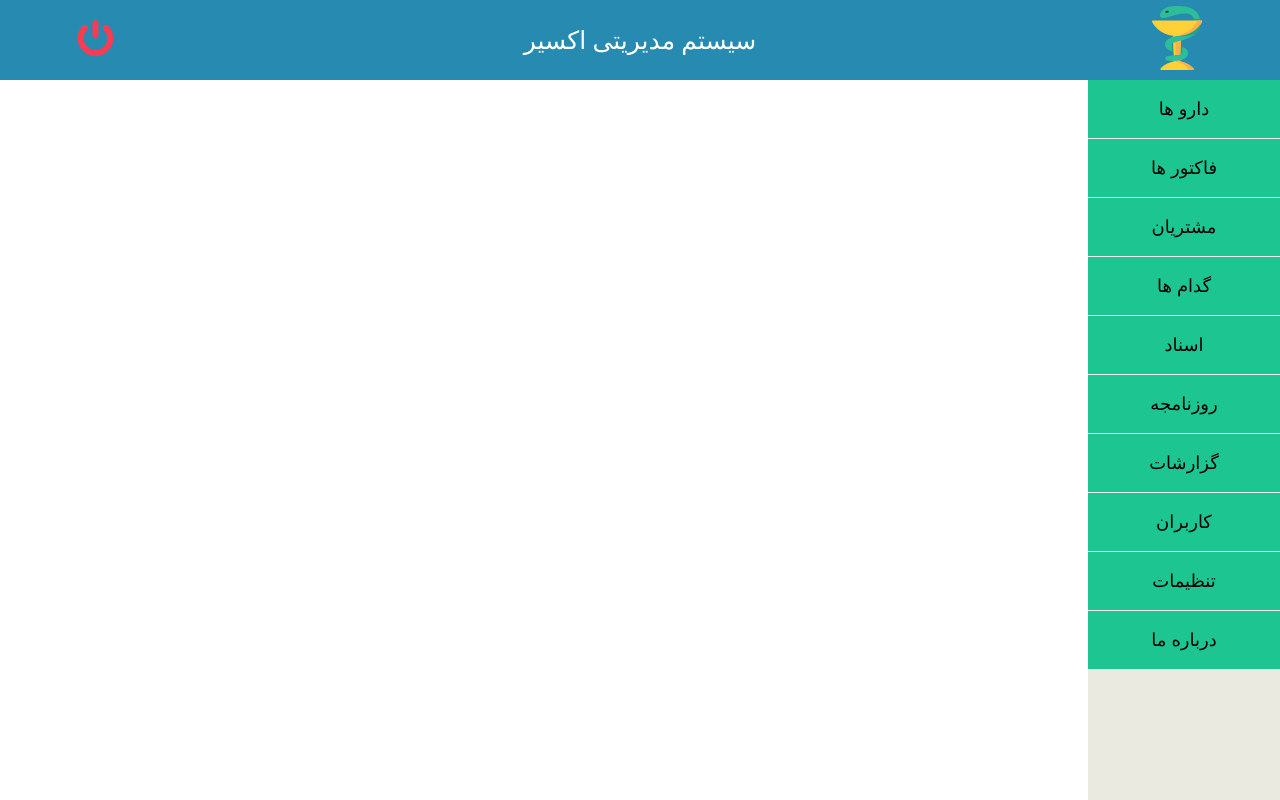
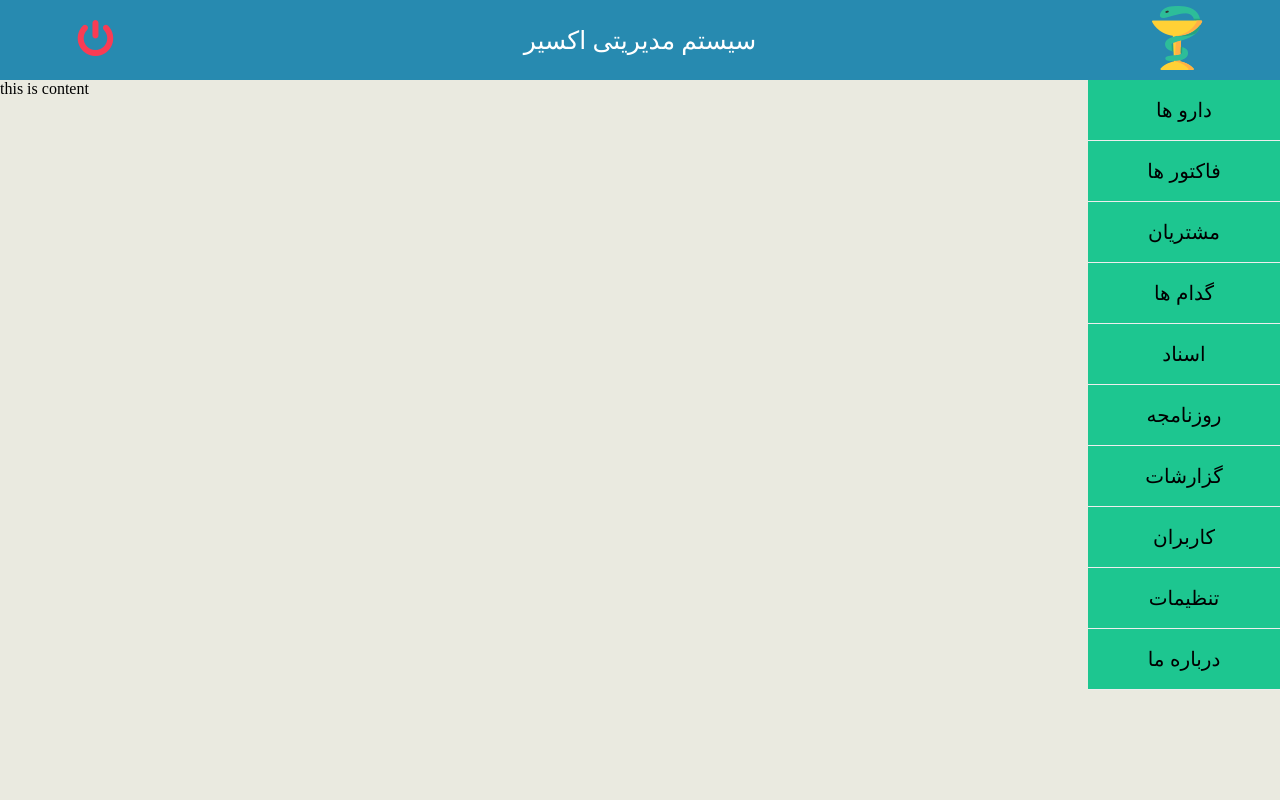
Before and after one commit to RezaHabibi1001/ExchangeFront, a React (Create React App) app: page / in a window 1280 px wide. Built offline with nearby package versions, Linux system fonts and the light colour scheme.

Commit message:
content section created

```diff
--- a/src/Components/Home/Home.jsx
+++ b/src/Components/Home/Home.jsx
@@ -1,11 +1,14 @@
 import { Header } from "../StaticComponents/Header";
 import { SideBar } from "../StaticComponents/SideBar";
-
+import "../../Styles/StaticComponents/Global.css"
 export function Home() {
     return(
         <div className="home-container">
             <Header />
             <SideBar />
+            <div className="content">
+                this is content
+            </div>
         </div>
     )
 }
--- a/src/Styles/StaticComponents/DropDownButton.css
+++ b/src/Styles/StaticComponents/DropDownButton.css
@@ -1,10 +1,12 @@
+@import url('../../Styles/StaticComponents/Global.css');
 .drop-btn{
     width: 100%;
     padding:18px 0;
+    color: var(--color-black);
     background-color: #1DC690;
     border: none;
     outline: none;
-    font-size: 18px;
+    font-size: 20px;
     cursor: pointer;
     border-bottom: 1px solid #eee;
 }
@@ -25,3 +27,9 @@
     justify-content: space-around;
     align-items: center; */
 }
+.dropdown-content a{
+    color: var(--color-black);
+    font-size: 18px;
+    font-weight: 500;
+
+}
--- a/src/Styles/StaticComponents/Global.css
+++ b/src/Styles/StaticComponents/Global.css
@@ -14,3 +14,10 @@ body{
     --color-white:#fff;
     --color-black:#000;
 }
+.content{
+    width: 85%;
+    min-height: calc(100vh - 80px);
+    background-color: var(--color-fourth);
+    position: fixed;
+    top: 80px;
+}
```
Also changed, not shown: src/Styles/Home/Home.css (added).
